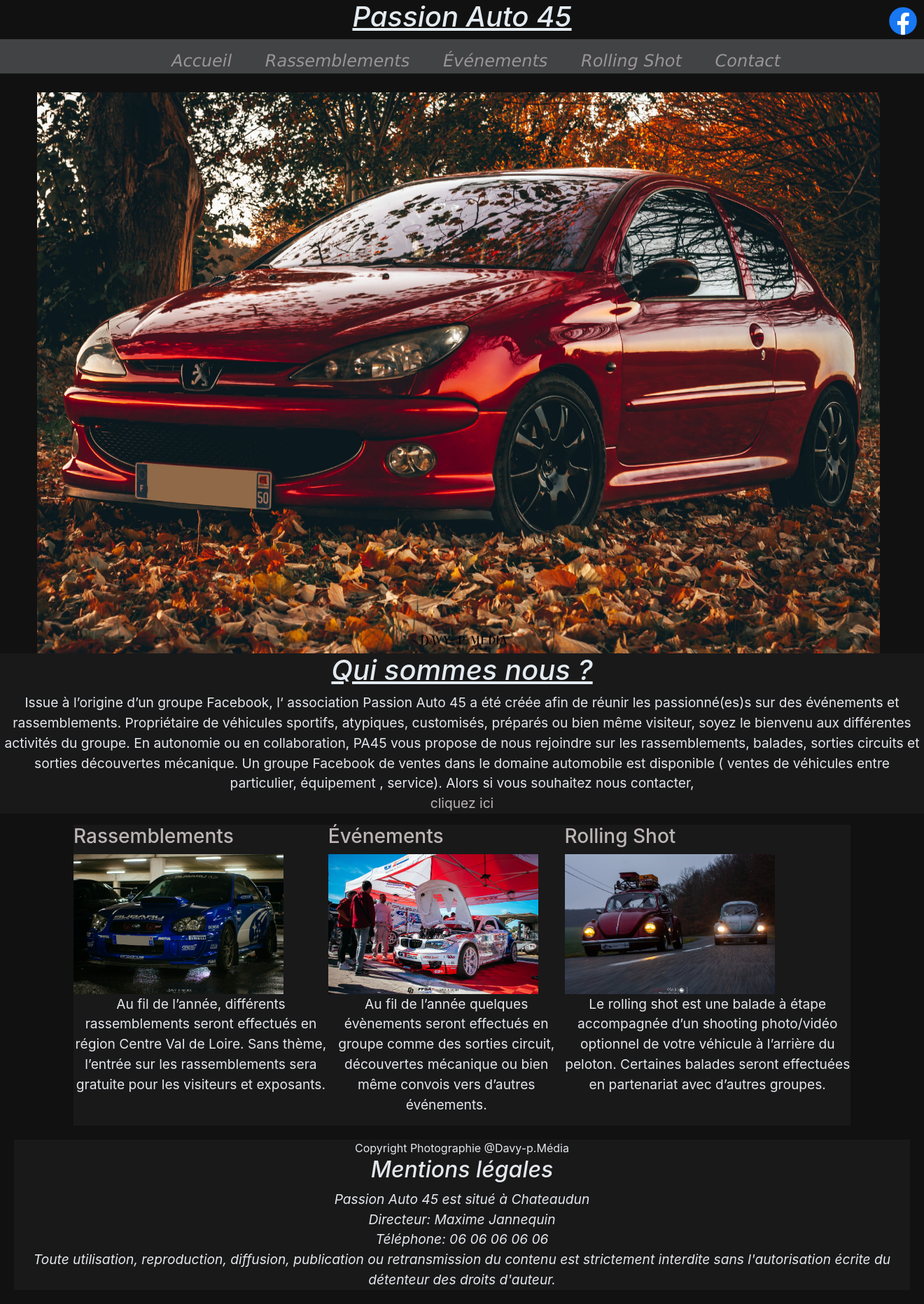
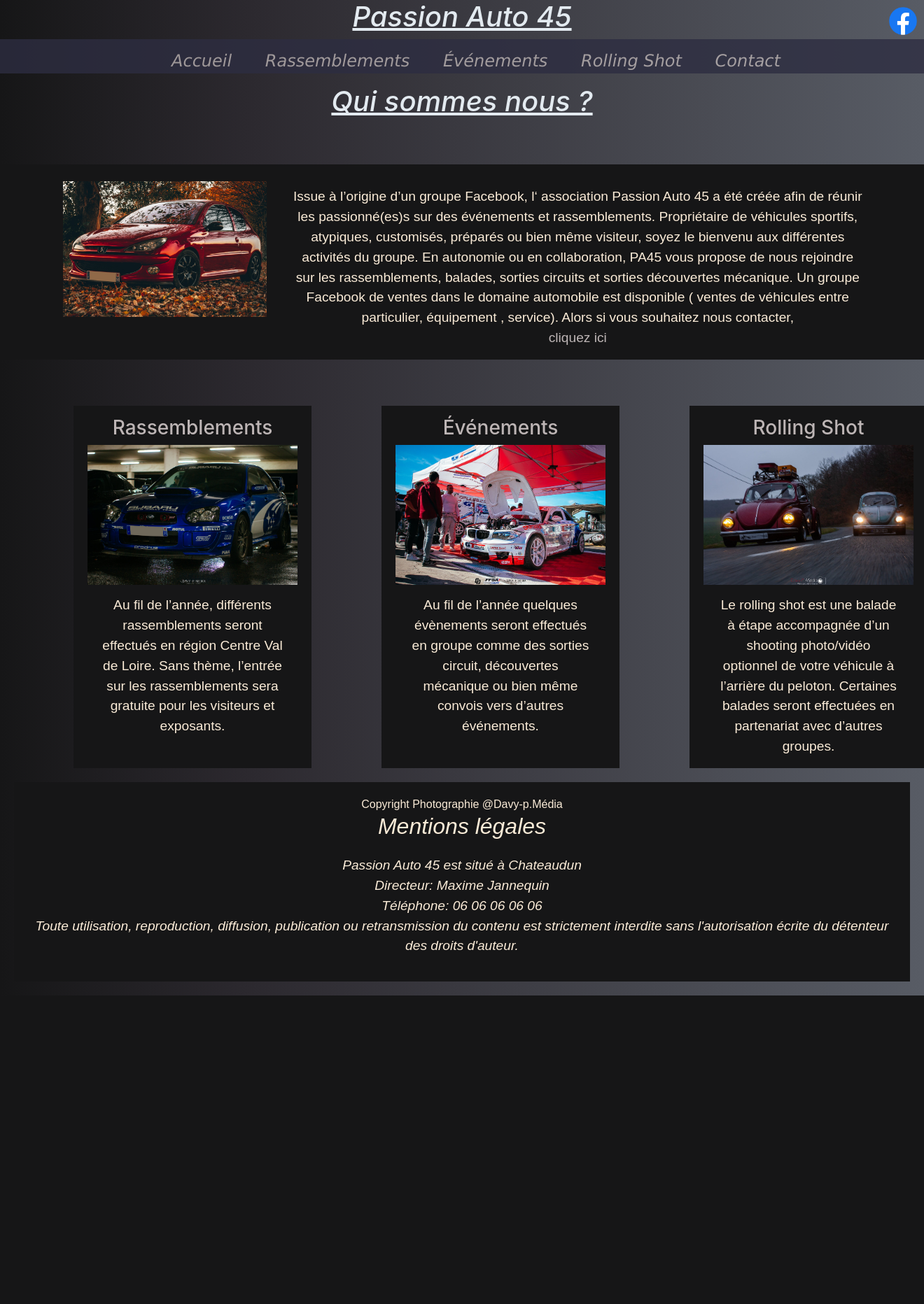
Before and after one commit to Clad56/pa45, a PHP site: page / in a window 1320 px wide. Shown: the whole page at 70% size. After the commit the page ends 1423 px from the top, so only its background shows below. Run offline with PHP 8.4, Linux system fonts and the light colour scheme; data that the repository does not hold is empty.

Commit message:
nouvelle version

```diff
--- a/index.php
+++ b/index.php
@@ -20,12 +20,13 @@
             require ("php/html_part.php");
         ?>
 
+        <h1>Qui sommes nous ?</h1>
+        <main>
+            <div class="parent">
             <div class="peugeot206"> <img src="davyPmedia/206 s16.jpg"
                 width= "95%" alt="Peugeot 206 s16">
             </div>
-
-            <main>
-               <h1>Qui sommes nous ?</h1>
+           <div class ="intro">
                   <p>Issue à l’origine d’un groupe Facebook, l‘ association Passion Auto 45 a été créée
                      afin de réunir les passionné(es)s sur des événements et rassemblements. Propriétaire de
                      véhicules sportifs, atypiques, customisés, préparés ou bien même visiteur, soyez le
@@ -35,7 +36,9 @@
                      Un groupe Facebook de ventes dans le domaine automobile est disponible ( ventes de véhicules entre particulier,
                      équipement , service).
                      Alors si vous souhaitez nous contacter,</br> <a href="contact.php">cliquez ici</a></p>
-            </main>
+           </div>
+        </div>
+        </main>
 
 
             <div class="container">
@@ -76,18 +79,9 @@
                         </p>
                 </section>
             </div>
+            <?php
+            require ("php/html_footer.php");
+        ?>
 
-                <footer>
-                    <span class="copyright">Copyright Photographie @Davy-p.Média</span>
-                    <h2>Mentions légales</h2>
-                    <div class="mentionsLégales">
-                    <p>Passion Auto 45 est situé à Chateaudun</br>
-                       Directeur: Maxime Jannequin</br>
-                       Téléphone: 06 06 06 06 06</br>
-                       Toute utilisation, reproduction, diffusion, publication ou retransmission du contenu est
-                       strictement interdite sans l'autorisation écrite du détenteur des droits d'auteur.
-                    </p>
-                </div>
-                </footer>
     </body>
 </html>
--- /dev/null
+++ b/php/footer_section.php
@@ -0,0 +1,12 @@
+<footer>
+    <span class="copyright">Copyright Photographie @Davy-p.Média</span>
+        <h2>Mentions légales</h2>
+            <div class="mentionsLégales">
+                <p>Passion Auto 45 est situé à Chateaudun</br>
+                    Directeur: Maxime Jannequin</br>
+                    Téléphone: 06 06 06 06 06</br>
+                    Toute utilisation, reproduction, diffusion, publication ou retransmission du contenu est
+                    strictement interdite sans l'autorisation écrite du détenteur des droits d'auteur.
+                </p>
+            </div>
+</footer>
--- a/php/header_section.php
+++ b/php/header_section.php
@@ -1,5 +1,8 @@
 <header>
-    <style> body {background-color: rgb(17, 17, 17);}</style>
+
+<!-- <style> body {background-color: rgb(17, 17, 17);}</style> -->
+<style> body { background: rgb(22,22,23);
+background: linear-gradient(90deg, rgba(22,22,23,1) 0%, rgba(44,41,47,1) 27%, rgba(88,92,101,1) 100%); }</style>
 
 <h1>Passion Auto 45</h1>
 
--- /dev/null
+++ b/php/html_footer.php
@@ -0,0 +1,3 @@
+<?php
+
+include 'php/footer_section.php' ?>
--- /dev/null
+++ b/script.js
@@ -0,0 +1,5 @@
+const button = window.document.getElementById('bouton');
+
+button.addEventListener('click', () => {
+    const destination = window.open('./destination.php', 'destination', 'width = 800, height = 400')
+})
--- a/style.css
+++ b/style.css
@@ -1,3 +1,4 @@
+
 /*header_section*/
 h1 {
     color: rgb(227, 234, 240);
@@ -9,6 +10,7 @@ h1 {
 
 
 nav {
+    display: flex;
     top: 20%;
     padding-top: 1%;
     width: 100%;
@@ -17,9 +19,9 @@ nav {
     font-size: x-large;
     font-family: Verdana, Geneva, Tahoma, sans-serif;
     font-style: italic;
-    background-color: rgb(78, 80, 82);
+    background-color:#2d2d41;
     opacity: 0.8;
-    color: rgb(24, 25, 26);
+    color: rgb(202, 205, 208);
 }
 
 .menu {
@@ -46,22 +48,46 @@ a:visited {
 
 
 /* Accueil */
-.main {
+.parent {
+    margin: 5%;
     display: flex;
+    flex-direction: row;
 }
 
 .peugeot206 {
     margin-top: 2%;
-    margin-left: 4%;
+    margin-left: 2%;
+    margin-bottom: 2%;
+}
+
+.intro > p {
+    margin-top: 2%;
+    font-family: Arial, Helvetica, sans-serif;
+    vertical-align: middle;
+    font-weight: 300;
 }
 
 .container {
-    display: flex;
-    flex-direction: row;
+    display: grid;
+    grid-template-columns: repeat(3, 1fr);
+    grid-gap: 100px;
 }
 
-.image {
-    color: brown;
+h3 {
+    text-align: center;
+}
+
+section, p {
+    padding-left: 20px;
+    padding-right: 20px;
+    padding-top: 15px;
+}
+
+.size {
+    width: 80%;
+    height: 60%;
+    margin-left: auto;
+    margin-right: auto;
 }
 
 /* ALL */
@@ -69,13 +95,29 @@ a:visited {
 p {
     font-size:larger;
     text-align: center;
+    color: antiquewhite;
+    font-family: Arial, Helvetica, sans-serif;
+    font-weight: 300;
 }
 
 h2, main, section, footer {
-    background-color: rgb(25, 25, 26);
-    color: rgb(228, 231, 235);
+    background: #161617;
 }
 
+footer {
+    padding-top: 20px;
+    padding-bottom: 20px;
+    font-family: Arial, Helvetica, sans-serif,italic;
+    font-weight: 250;
+}
+
+main > p {
+    color: antiquewhite;
+    padding-left: 30px;
+    padding-right: 30px;
+    padding-top: 15px;
+    padding-bottom: 15px;
+}
 
 
 h2, .mentionsLégales {
@@ -87,6 +129,7 @@ h2, .mentionsLégales {
 .copyright, footer {
     text-align: center;
     margin: 20px;
+    color: antiquewhite;
 }
 
 /*contact*/
```
Also changed, not shown: contact.php (+31 -21 lines), destination.php (added, +33 -0 lines), evenements.php (+4 -21 lines), rasso.php (+4 -16 lines), rollingshoot.php (+6 -12 lines), script-destination.js (added, +11 -0 lines), test.php (added, +10 -0 lines), readme.txt.
